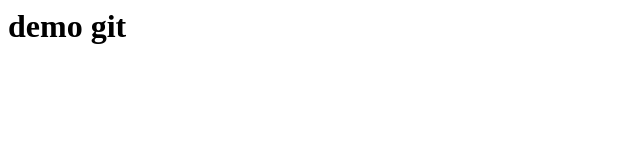
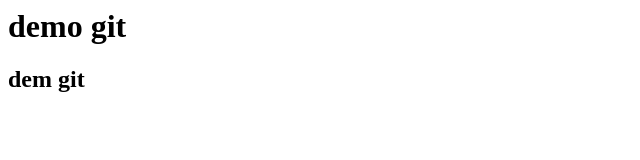
Before and after one commit to unityMTAteam/test, a plain HTML site: page index.html in a window 1280 px wide. Shown: the whole page, without its empty margins (0-640 px from the left). Drawn offline with Linux system fonts and the light colour scheme.

Commit message:
insert h2
dem git

```diff
--- a/index.html
+++ b/index.html
@@ -1 +1,2 @@
 <h1>demo git</h1>
+<h2>dem git</h2>
```
